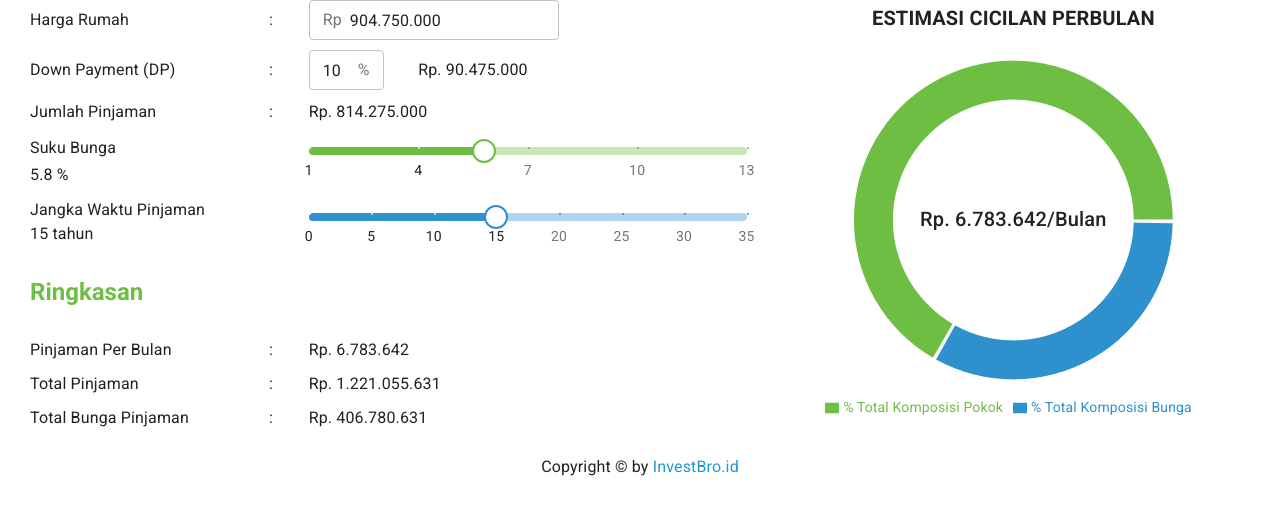
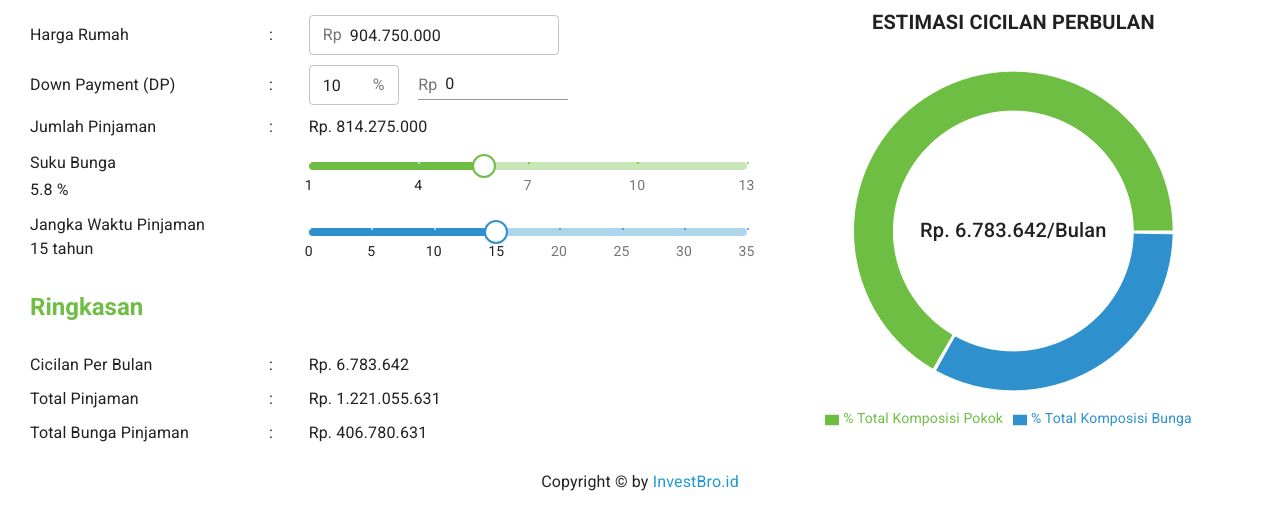
Before and after one commit to ajiyudhanto/saving-goal-calc, a Next.js app: page /kpr in a window 1280 px wide. Shown: the top 530 px of the page. Built offline with nearby package versions, Linux system fonts and the light colour scheme.

Commit message:
adding totalDP input; changing downPayment value to allow comma

```diff
--- a/pages/kpr.js
+++ b/pages/kpr.js
@@ -8,7 +8,10 @@ import { PieChart, Pie, Cell, ResponsiveContainer, Legend, Tooltip } from 'recha
 const CustomTextField = withStyles({
   root: {
     '& label.Mui-focused': {
-      color: 'green',
+      color: '#6FBE44',
+    },
+    '& .MuiInput-underline:after': {
+      borderBottomColor: '#6FBE44',
     },
     '& .MuiOutlinedInput-root': {
       '&.Mui-focused fieldset': {
@@ -64,8 +67,8 @@ const CustomTooltip = ({ active, payload, label }) => {
 
 export default function KPR () {
   const [houseCost, setHouseCost] = useState('904.750.000')
-  const [downPayment, setDownPayment] = useState(10)
-  const [totalDP, setTotalDP] = useState(0)
+  const [downPayment, setDownPayment] = useState('10')
+  const [totalDP, setTotalDP] = useState('0')
   const [sukuBunga, setSukuBunga] = useState(58)
   const [sukuBungaCommit, setSukuBungaCommit] = useState(58)
   const [jangkaWaktu, setJangkaWaktu] = useState(15)
@@ -81,6 +84,10 @@ export default function KPR () {
   useEffect(() => {
     jumlahPinjamanCalc()
   }, [houseCost, downPayment])
+
+  // useEffect(() => {
+  //   DPCalc()
+  // }, [totalDP])
 
   useEffect(() => {
     getPinjamanPerBulan()
@@ -113,8 +120,7 @@ export default function KPR () {
   );
 
   const jumlahPinjamanCalc = () => {
-    setJumlahPinjaman(Number(houseCost.split('.').join('')) * ((100 - Number(downPayment)) / 100))
-    setTotalDP(Number(houseCost.split('.').join('')) * (Number(downPayment) / 100))
+    setJumlahPinjaman(Math.round(Number(houseCost.split('.').join('')) * ((100 - Number(downPayment.replace(/,/g, '.'))) / 100)))
   }
 
   const getTotalPerTahun = () => {
@@ -162,26 +168,50 @@ export default function KPR () {
   }
 
   const onChangeHandler = ({e = '', type = ''}) => {
-    if (/^[0-9]*$/.test(e.target.value[e.target.value.length - 1]) || !e.target.value) {
-      if (type === 'hc') {
+    if (type === 'hc' && (/^[0-9]*$/.test(e.target.value[e.target.value.length - 1]) || !e.target.value)) {
         const valueNumber = Number(e.target.value.split('.').join(''))
-        if (houseCost == 0 && valueNumber) {setHouseCost(e.target.value[1]); return true}
-        if (valueNumber) setHouseCost(valueNumber.toLocaleString().replace(/,/g, '.'))
-        if (!valueNumber) setHouseCost('0')
-      }
-      if (type === 'dp') {
-        if (downPayment == 0 && e.target.value) {setDownPayment(e.target.value[1]); return true}
-        if (e.target.value > 100) {setDownPayment(100); return true}
-        if (e.target.value) setDownPayment(e.target.value)
-        if (!e.target.value) setDownPayment(0)
-      }
+        if (houseCost == 0 && valueNumber) {setHouseCost(e.target.value[1]); totalDPCalc(downPayment, e.target.value[1]); return true}
+        if (valueNumber) {setHouseCost(valueNumber.toLocaleString().replace(/,/g, '.')); totalDPCalc(downPayment, valueNumber.toLocaleString().replace(/,/g, '.'));}
+        if (!valueNumber) {setHouseCost('0'); totalDPCalc(downPayment, '0')}
     }
+
+    if (type === 'dp' && (/^[0-9,]*$/.test(e.target.value[e.target.value.length - 1]) || !e.target.value)) {
+      const comma = e.target.value.split('').findIndex(e => e === ',')
+      const findComma = e.target.value.split('').filter(e => e === ',')
+      const valueNumber = Number(e.target.value.replace(/,/g, '.'))
+      // console.log(valueNumber.toString(), 'v')
+      // console.log(comma, 'c')
+      if (findComma.length > 1) return false
+      if (comma != -1 && comma < e.target.value.length - 2) return false
+      if (valueNumber > 100) {setDownPayment('100'); totalDPCalc('100', houseCost); return true}
+      if (e.target.value && e.target.value.length == 2 && e.target.value[0] == '0') {setDownPayment(e.target.value[1]); totalDPCalc(e.target.value[1], houseCost); return true}
+      if (e.target.value) {setDownPayment(e.target.value); totalDPCalc(e.target.value, houseCost); return true}
+      if (!valueNumber) {setDownPayment('0'); totalDPCalc('0', houseCost)}
+    }
+
+    if (type === 'tdp' && (/^[0-9]*$/.test(e.target.value[e.target.value.length - 1]) || !e.target.value)) {
+      const valueNumber = Number(e.target.value.split('.').join(''))
+      if (valueNumber > Number(houseCost.split('.').join(''))) {setTotalDP(houseCost); DPCalc(houseCost); return true}
+      if (totalDP == 0 && valueNumber) {setTotalDP(e.target.value[1]); DPCalc(e.target.value[1]); return true}
+      if (valueNumber) {setTotalDP(valueNumber.toLocaleString().replace(/,/g, '.')); DPCalc(valueNumber.toLocaleString().replace(/,/g, '.'))}
+      if (!valueNumber) {setTotalDP('0'); DPCalc('0')}
+    }
+  }
+
+  const DPCalc = (val) => {
+    let newDP = ((Number(val.split('.').join('')) / Number(houseCost.split('.').join(''))) * 100)
+    newDP = Math.round(newDP * 10) / 10
+    setDownPayment(newDP.toString().replace('.', ','))
+  }
+
+  const totalDPCalc = (dp, hc) => {
+    setTotalDP(Math.round((Number(hc.split('.').join('')) * (Number(dp.replace(/,/g, '.')) / 100))).toLocaleString().replace(/,/g, '.'))
   }
 
   return (
     <>
       <Grid container justify='center'>
-        <Grid item container justify='center' xs={11} sm={10} md={7} style={{ paddingLeft: 30 }}>
+        <Grid item container justify='center' xs={11} sm={10} md={7} style={{ paddingLeft: 30, paddingTop: 15 }}>
           <Grid item container className='kpr-left' alignItems='center' xs={4}>
             <Typography>Harga Rumah</Typography>
           </Grid>
@@ -211,21 +241,31 @@ export default function KPR () {
               <Typography>:</Typography>
             </Grid>
             <Grid item container alignItems='center' xs={11}>
-              <Grid item container alignItems='center' xs={3}>
+              <Grid item container alignItems='center' xs={5} sm={3}>
                 <CustomTextField
                   className='text-field'
                   variant='outlined'
                   size='small'
                   value={downPayment}
                   onChange={(e) => onChangeHandler({e, type: 'dp'})}
-                  style={{ width: 75 }}
+                  style={{ width: 90, marginRight: 15 }}
                   InputProps={{
                     endAdornment: <InputAdornment position="end">%</InputAdornment>,
                   }}
                 />
               </Grid>
-              <Grid item container alignItems='center' xs={9}>
-                <Typography>Rp. { totalDP.toLocaleString().replace(/,/g, '.') }</Typography>
+              <Grid item container alignItems='center' xs={7} sm={9}>
+                <CustomTextField
+                  className='text-field'
+                  // variant='outlined'
+                  size='small'
+                  value={totalDP}
+                  onChange={(e) => onChangeHandler({e, type: 'tdp'})}
+                  style={{ width: 150 }}
+                  InputProps={{
+                    startAdornment: <InputAdornment position="start">Rp</InputAdornment>,
+                  }}
+                />
               </Grid>
             </Grid>
           </Grid>
@@ -341,7 +381,7 @@ export default function KPR () {
             <Typography variant='h5' style={{ color: '#6FBE44', fontWeight: 'bolder' }}>Ringkasan</Typography>
           </Grid>
           <Grid item container className='kpr-left' alignItems='center' xs={4}>
-            <Typography>Pinjaman Per Bulan</Typography>
+            <Typography>Cicilan Per Bulan</Typography>
           </Grid>
           <Grid item container className='kpr-left' alignItems='center' xs={8}>
             <Grid item container alignItems='center' xs={1}>
```
